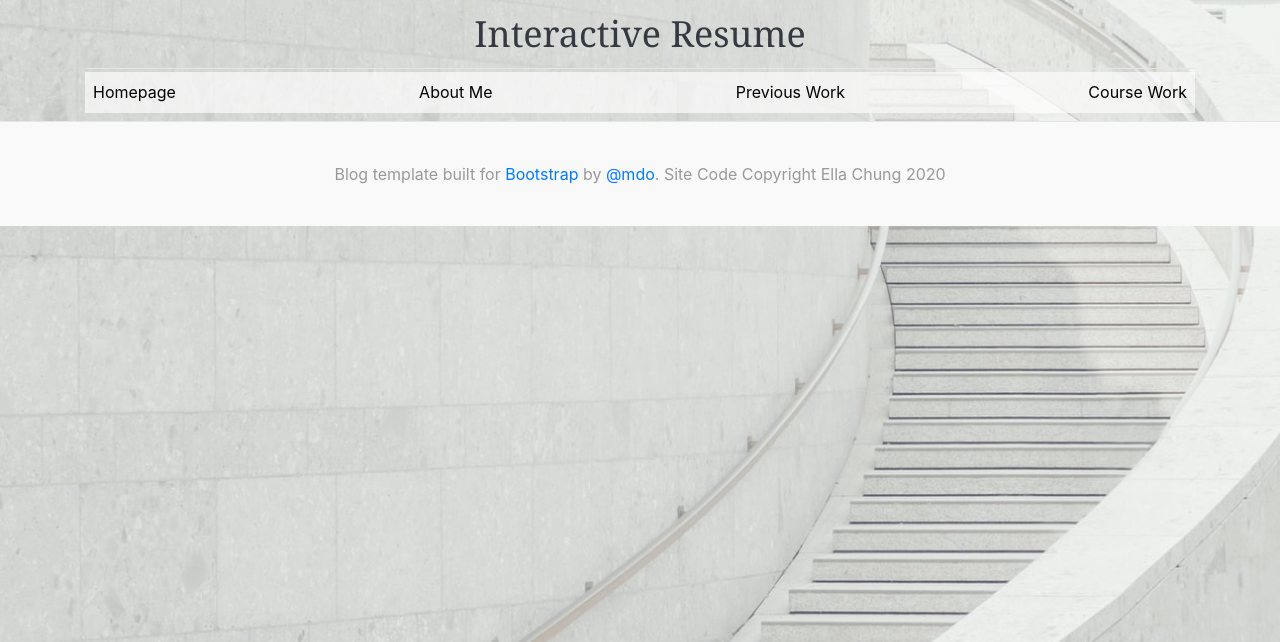
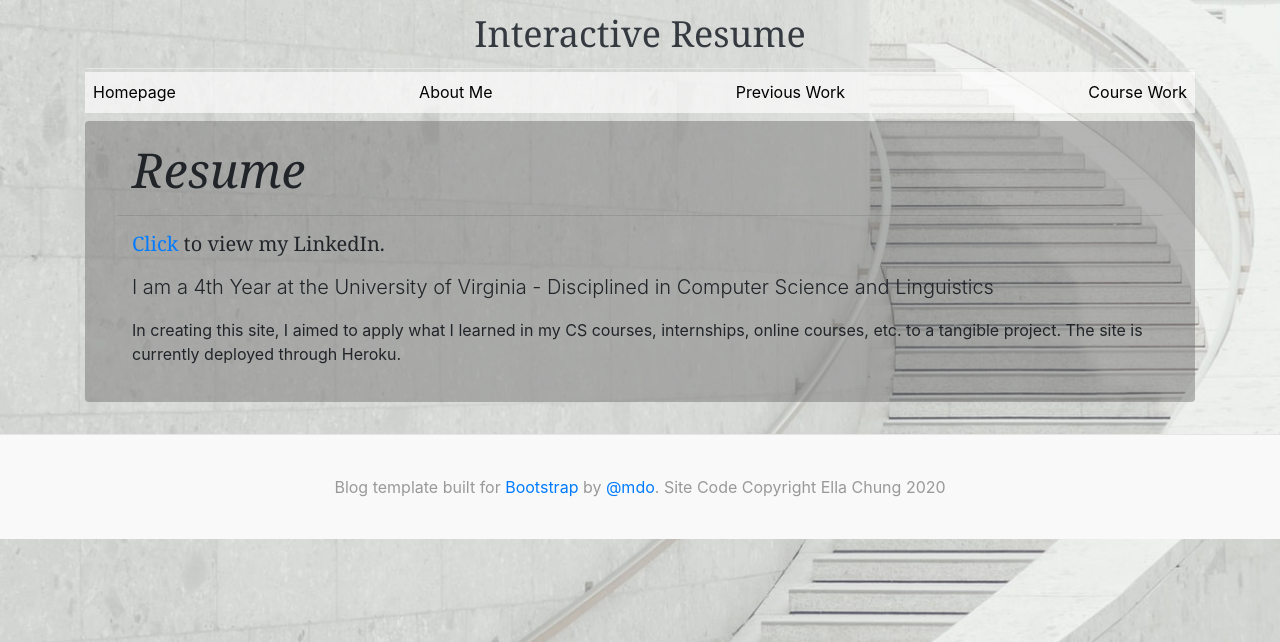
Before and after one commit to EllaChung/escResume, a Django app: page /courseWork/ in a window 1280 px wide. Shown: the top 642 px of the page. Run offline with Django 3.2, Linux system fonts and the light colour scheme; some libraries are stand-ins or nearby versions.

Commit message:
Removed pdf, created files

```diff
--- a/polls/templates/polls/courseWork.html
+++ b/polls/templates/polls/courseWork.html
@@ -1,2 +1,23 @@
 {% extends "polls/base.html" %}
 {% load static %}
+
+{% block content %}
+
+<link rel="stylesheet"  type="text/css" href="{% static 'styling/courseWork.css' %}">
+
+<div class="container">
+    <div class="jumbotron text-black rounded" style="background-color: rgba(99, 99, 99, 0.418); padding-top: 20px; padding-bottom: 20px">
+        <h5 class="display-4 font-italic" style="padding-left: 15px;">Resume</h5>
+        <hr>
+        <div>
+            <h5 style="padding-left: 15px;"><a href="https://www.linkedin.com/in/ella-sammie-chung-633763121/">Click</a> to view my LinkedIn.</h5>
+            <p class="lead my-3" style="padding-left: 15px;">I am a 4th Year at the University of Virginia - Disciplined in Computer Science and Linguistics</p>
+            <p style="padding-left: 15px;">In creating this site, I aimed to apply what I learned in my CS courses, internships, online courses, etc. to a tangible project. The site is currently
+          deployed through Heroku. </p>
+          </div>
+        <div class="grid-container" style="display: grid; grid-template-columns: 50% 50%; grid-gap: 26%">
+        </div>
+    </div>
+  </div>
+
+{% endblock content %}
--- a/polls/templates/polls/previousWork.html
+++ b/polls/templates/polls/previousWork.html
@@ -1,2 +1,4 @@
 {% extends "polls/base.html" %}
 {% load static %}
+
+<link rel="stylesheet"  type="text/css" href="{% static 'styling/previousWork.css' %}">
```
Also changed, not shown: polls/static/styling/courseWork.css (added), polls/static/styling/previousWork.css (added), 1 other file.
